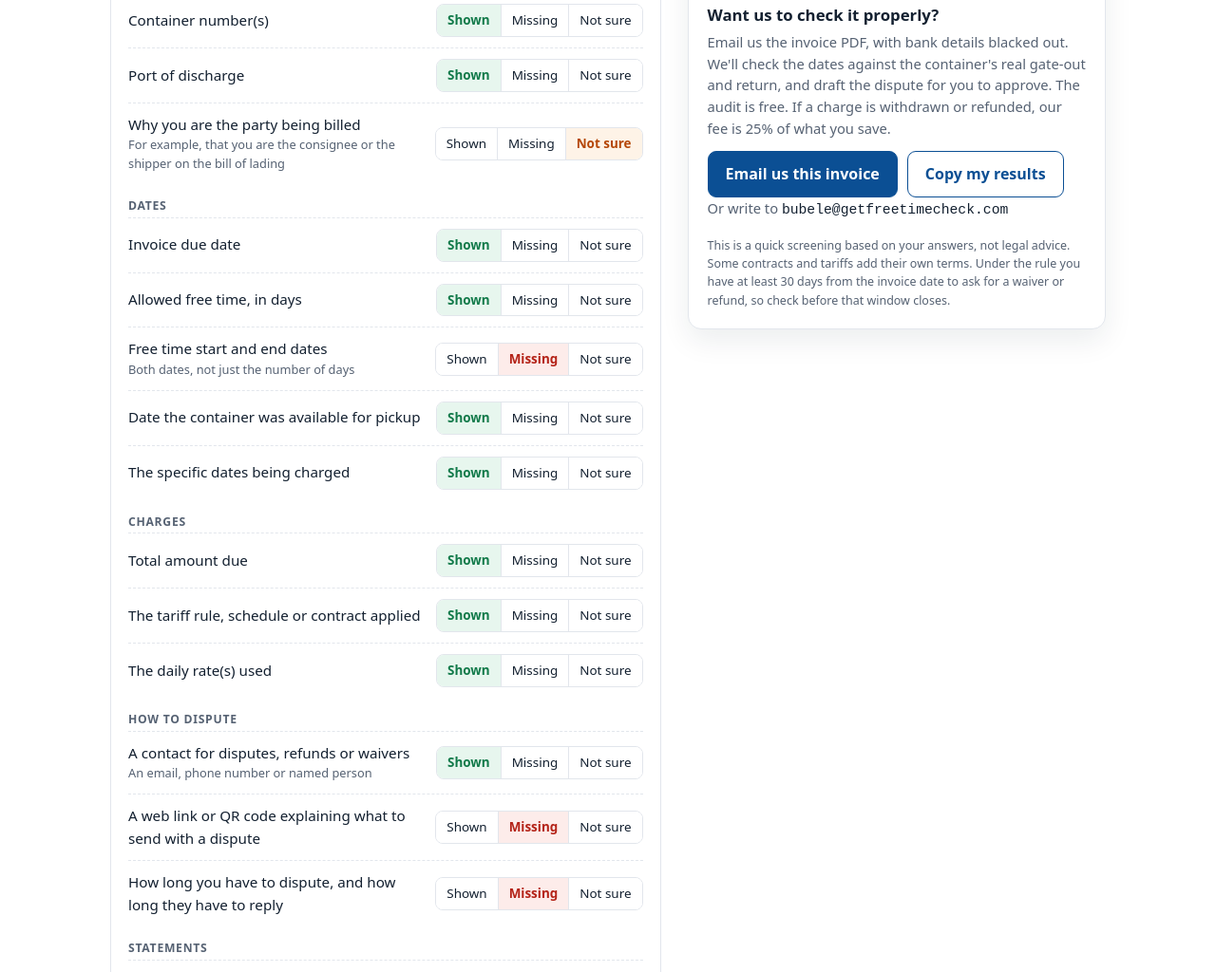
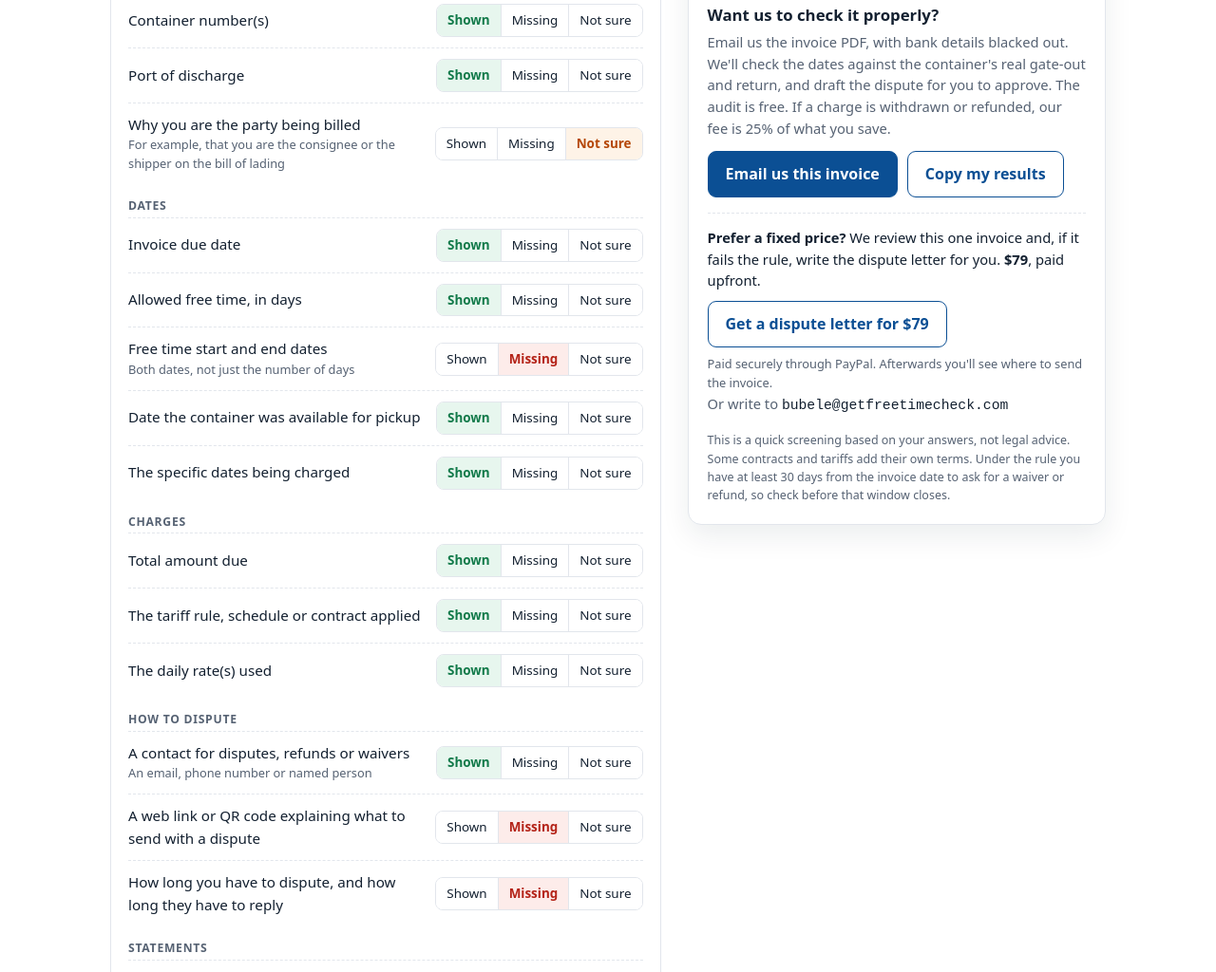
Before and after one commit to Bbido/bbido.github.io, a plain HTML site: page checker.html in a window 1280 px wide. Shown: the part 947-1971 px from the top of the page at 95% size. Drawn offline with Linux system fonts and the light colour scheme.

Commit message:
Checker: add $79 PayPal dispute-letter option (approved by Musa 2026-11-17)
Co-Authored-By: Claude Opus 5.5 <noreply@anthropic.com>
Claude-Session: https://claude.ai/code/session_014tF9tFx6cuSpikkb1koAJk

```diff
--- a/checker.html
+++ b/checker.html
@@ -106,6 +106,9 @@
   .addr { margin:10px 0 0; font-size:.85rem; color:var(--muted); }
   .addr code { user-select:all; color:var(--ink); }
   #copyText { width:100%; margin-top:10px; font:13px/1.4 ui-monospace, Menlo, monospace; background:var(--soft); color:var(--ink); border:1px solid var(--line); border-radius:8px; padding:8px; }
+  .paid { margin-top:16px; padding-top:14px; border-top:1px dashed var(--line); }
+  .paid p { margin:0 0 10px; color:var(--ink); font-size:.92rem; }
+  .paid small { display:block; margin-top:8px; color:var(--muted); font-size:.8rem; }
   .copied { font-size:.85rem; color:var(--ok); margin-left:4px; }
   .fine { margin:16px 0 0; font-size:.78rem; color:var(--muted); }
   footer { border-top:1px solid var(--line); padding-block:24px 36px; color:var(--muted); font-size:.85rem; }
@@ -177,6 +180,11 @@
       <div class="btns">
         <a class="btn" id="mail" href="mailto:bubele@getfreetimecheck.com">Email us this invoice</a>
         <button type="button" class="btn ghost" id="copy">Copy my results</button><span class="copied" id="copied" hidden>Copied</span>
+      </div>
+      <div class="paid">
+        <p><b>Prefer a fixed price?</b> We review this one invoice and, if it fails the rule, write the dispute letter for you. <b>$79</b>, paid upfront.</p>
+        <a class="btn ghost" href="https://www.paypal.com/ncp/payment/8PSSU69NPRNXS" target="_blank" rel="noopener">Get a dispute letter for $79</a>
+        <small>Paid securely through PayPal. Afterwards you'll see where to send the invoice.</small>
       </div>
       <textarea id="copyText" rows="6" readonly hidden aria-label="Your results to copy"></textarea>
       <p class="addr">Or write to <code>bubele@getfreetimecheck.com</code></p>
```
